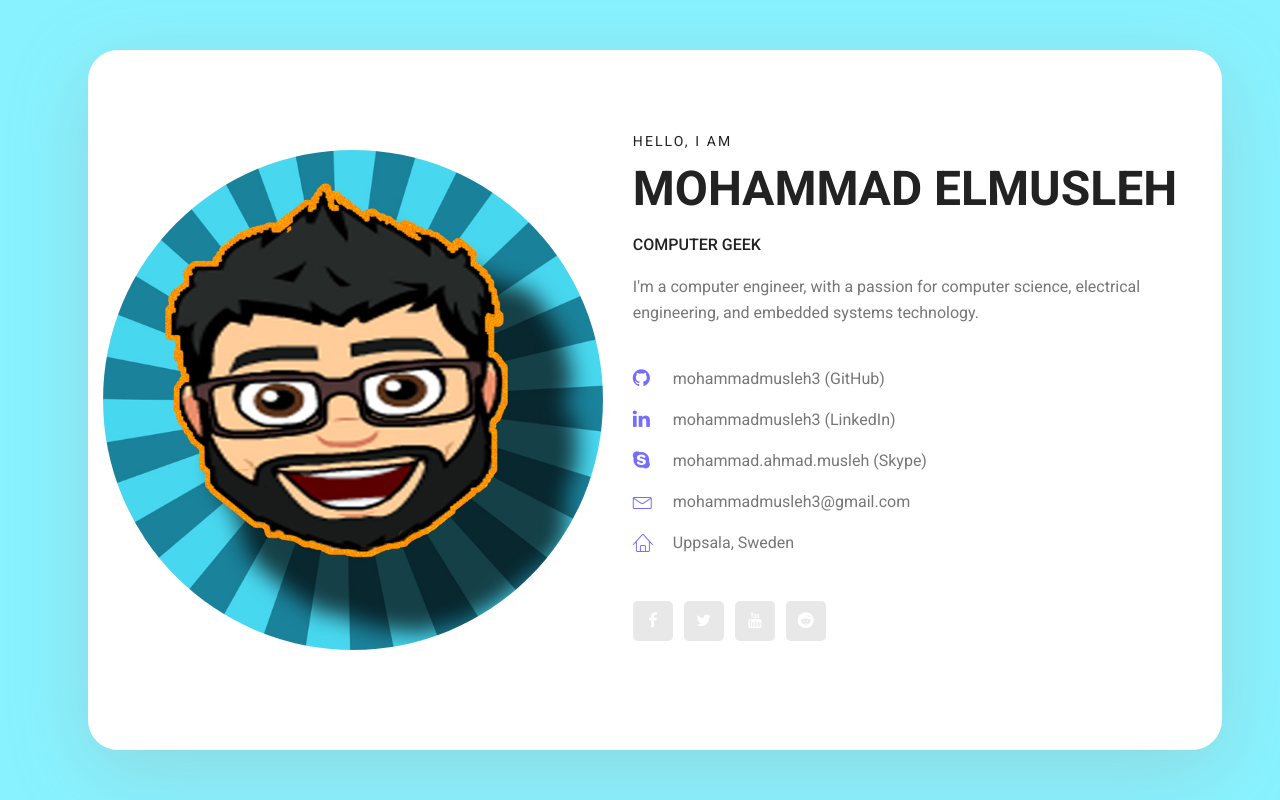
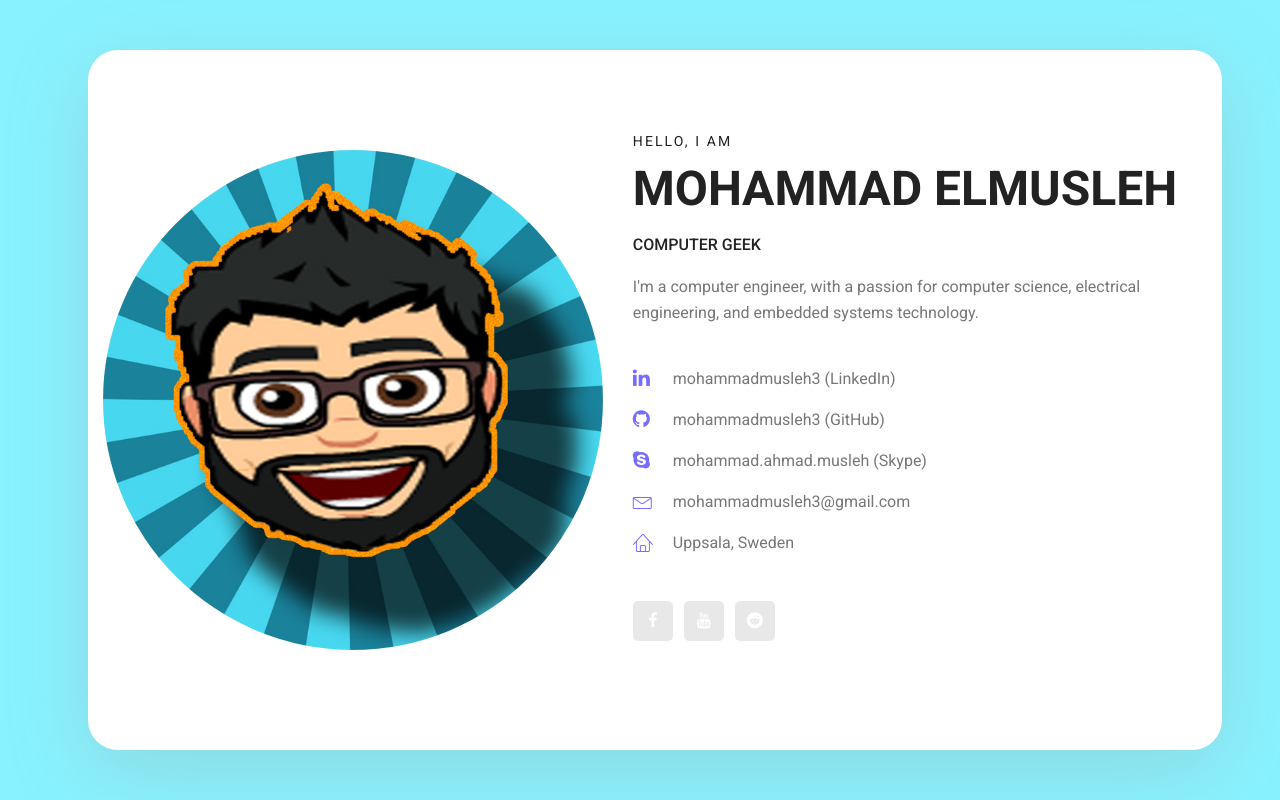
Before and after one commit to el-musleh/my-website, a plain HTML site: page index.html in a window 1280 px wide. Drawn offline with Linux system fonts and the light colour scheme.

Commit message:
removed twitter!

```diff
--- a/index.html
+++ b/index.html
@@ -32,10 +32,10 @@
 								<p>I'm a computer engineer, with a passion for computer science, electrical engineering, and embedded systems technology.</p>
 								<ul class="list basic_info">
 									<li>
-										<a href="https://github.com/mohammadmusleh3"><i class="fa fa-github"></i>mohammadmusleh3 (GitHub)</a>
+										<a href="http://www.linkedin.com/in/mohammad-e-1b94758a?trk=nav_responsive_tab_profile"><i class="fa fa-linkedin"></i>mohammadmusleh3 (LinkedIn)</a>
 									</li>
 									<li>
-										<a href="http://www.linkedin.com/in/mohammad-e-1b94758a?trk=nav_responsive_tab_profile"><i class="fa fa-linkedin"></i>mohammadmusleh3 (LinkedIn)</a>
+										<a href="https://github.com/mohammadmusleh3"><i class="fa fa-github"></i>mohammadmusleh3 (GitHub)</a>
 									</li>
 									<li>
 										<a href="#"><i class="fa fa-skype"></i> mohammad.ahmad.musleh (Skype)</a>
@@ -50,9 +50,6 @@
 								<ul class="list personal_social">
 									<li>
 										<a href="http://www.facebook.com/Mohammad.lMusleh"><i class="fa fa-facebook"></i></a>
-									</li>
-									<li>
-										<a href="http://twitter.com/musleh55"><i class="fa fa-twitter"></i></a>
 									</li>
 									<li>
 										<a href="https://www.youtube.com/channel/UCmscEQAgOst7JWOj4sO7prg/featured"><i class="fa fa-youtube"></i></a>
```
